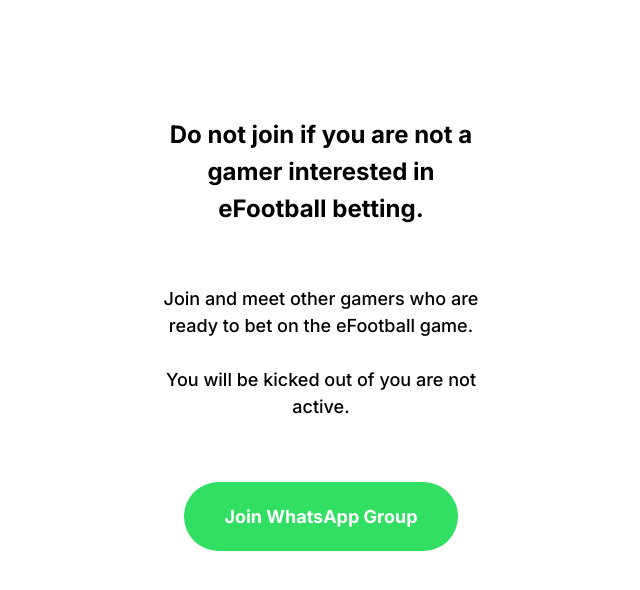
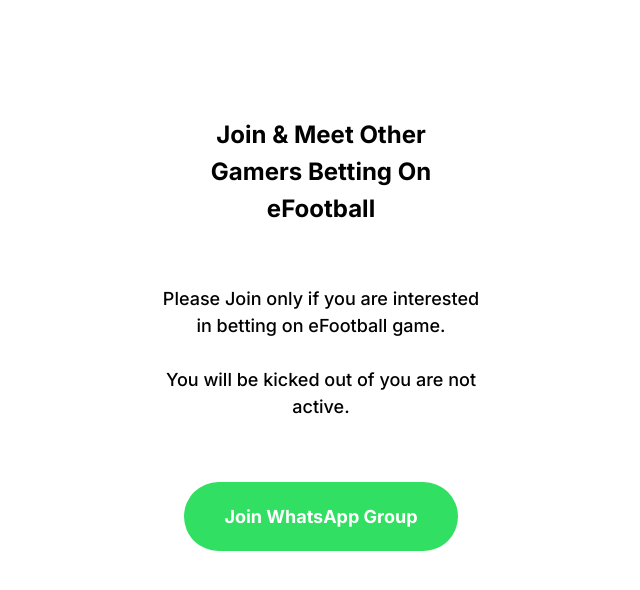
Before and after one commit to emmacode/efootballgg, a plain HTML site: page index.html in a window 1280 px wide. Shown: the whole page, without its empty margins (319-959 px from the left). Drawn offline with Linux system fonts and the light colour scheme.

Commit message:
heading subheading changed

```diff
--- a/index.html
+++ b/index.html
@@ -56,11 +56,9 @@
   </head>
   <body>
     <div class="container">
-      <h1>
-        Do not join if you are not a gamer interested in eFootball betting.
-      </h1>
+      <h1>Join & Meet Other Gamers Betting On eFootball</h1>
       <p>
-        Join and meet other gamers who are ready to bet on the eFootball game.
+        Please Join only if you are interested in betting on eFootball game.
         <br />
         <br />
         You will be kicked out of you are not active.
```
